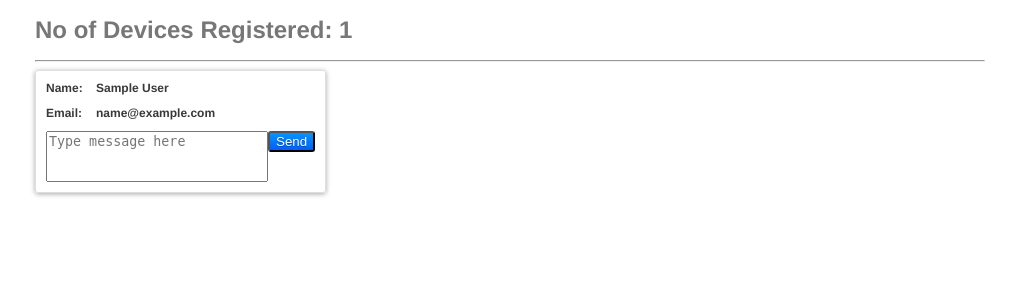
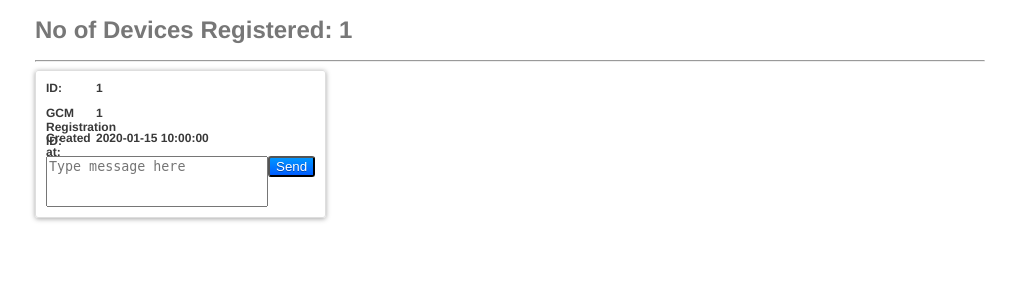
Before and after one commit to jhodgski/AlexAppServerAndroid, a PHP site: page / in a window 1280 px wide. Shown: the top 300 px of the page, without its empty margins (130-1146 px from the left). Run offline with PHP 8.4, Linux system fonts and the light colour scheme; tables that the repository leaves empty hold one stand-in row (values such as "Sample post"); some libraries are stand-ins or nearby versions.

Commit message:
Email and name code removed

```diff
--- a/db_functions.php
+++ b/db_functions.php
@@ -23,9 +23,9 @@ class DB_Functions {
      * Storing new user
      * returns user details
      */
-    public function storeUser($name, $email, $gcm_regid) {
+    public function storeUser($gcm_regid) {
         // insert user into database
-        $result = mysql_query("INSERT INTO gcm_users(name, email, gcm_regid, created_at) VALUES('$name', '$email', '$gcm_regid', NOW())");
+        $result = mysql_query("INSERT INTO gcm_users(gcm_regid, created_at) VALUES('$gcm_regid', NOW())");
         // check for successful store
         if ($result) {
             // get user details
--- a/index.php
+++ b/index.php
@@ -111,9 +111,11 @@
                         ?>
                         <li>
                             <form id="<?php echo $row["id"] ?>" name="" method="post" onsubmit="return sendPushNotification('<?php echo $row["id"] ?>')">
-                                <label>Name: </label> <span><?php echo $row["name"] ?></span>
+                                <label>ID: </label> <span><?php echo $row["id"] ?></span>
                                 <div class="clear"></div>
-                                <label>Email:</label> <span><?php echo $row["email"] ?></span>
+                                <label>GCM Registration ID:</label> <span><?php echo $row["gcm_regid"] ?></span>
+                                <div class="clear"></div>
+                                <label>Created at:</label> <span><?php echo $row["created_at"] ?></span>
                                 <div class="clear"></div>
                                 <div class="send_container">
                                     <textarea rows="3" name="message" cols="25" class="txt_message" placeholder="Type message here"></textarea>
--- a/register.php
+++ b/register.php
@@ -8,9 +8,7 @@ $json = array();
  * Registering a user device
  * Store reg id in users table
  */
-if (isset($_POST["name"]) && isset($_POST["email"]) && isset($_POST["regId"])) {
-    $name = $_POST["name"];
-    $email = $_POST["email"];
+if (isset($_POST["regId"])) {
     $gcm_regid = $_POST["regId"]; // GCM Registration ID
     // Store user details in db
     include_once './db_functions.php';
@@ -19,7 +17,7 @@ if (isset($_POST["name"]) && isset($_POST["email"]) && isset($_POST["regId"])) {
     $db = new DB_Functions();
     $gcm = new GCM();
 
-    $res = $db->storeUser($name, $email, $gcm_regid);
+    $res = $db->storeUser($gcm_regid);
 
     $registatoin_ids = array($gcm_regid);
     $message = array("product" => "shirt");
```
